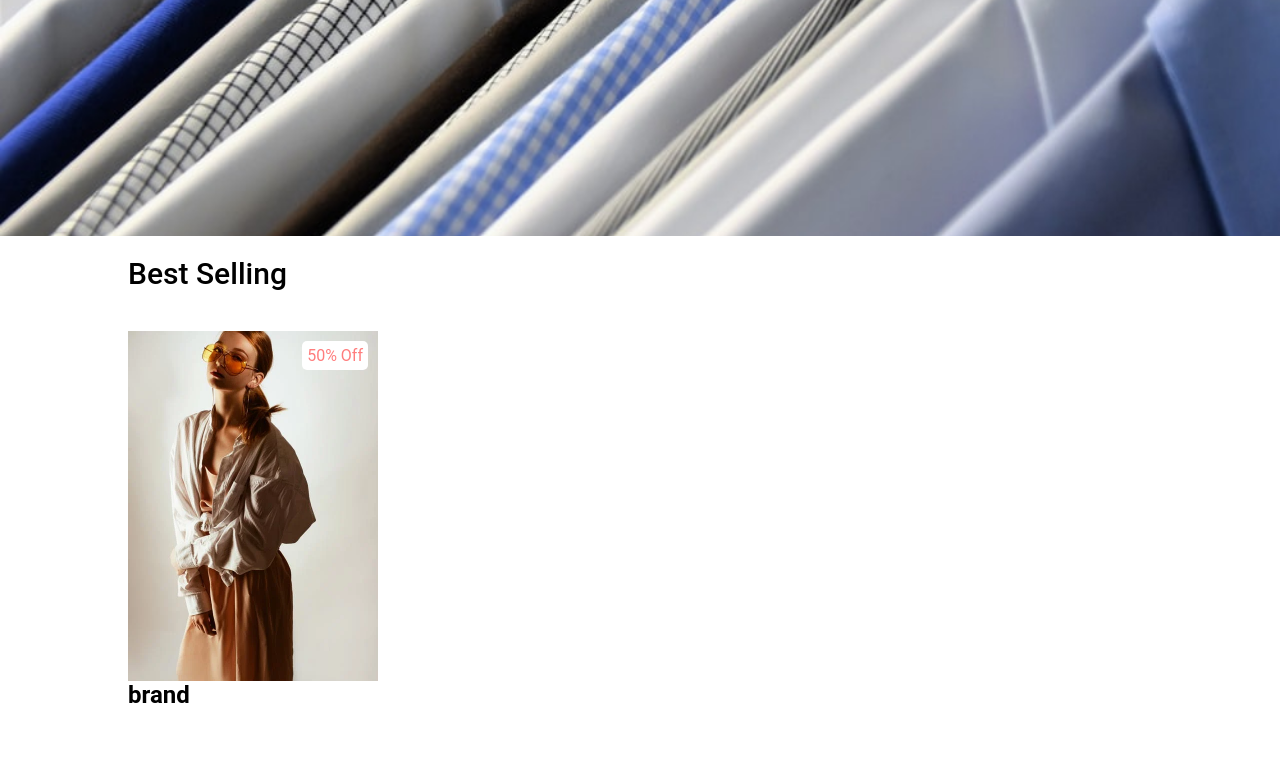
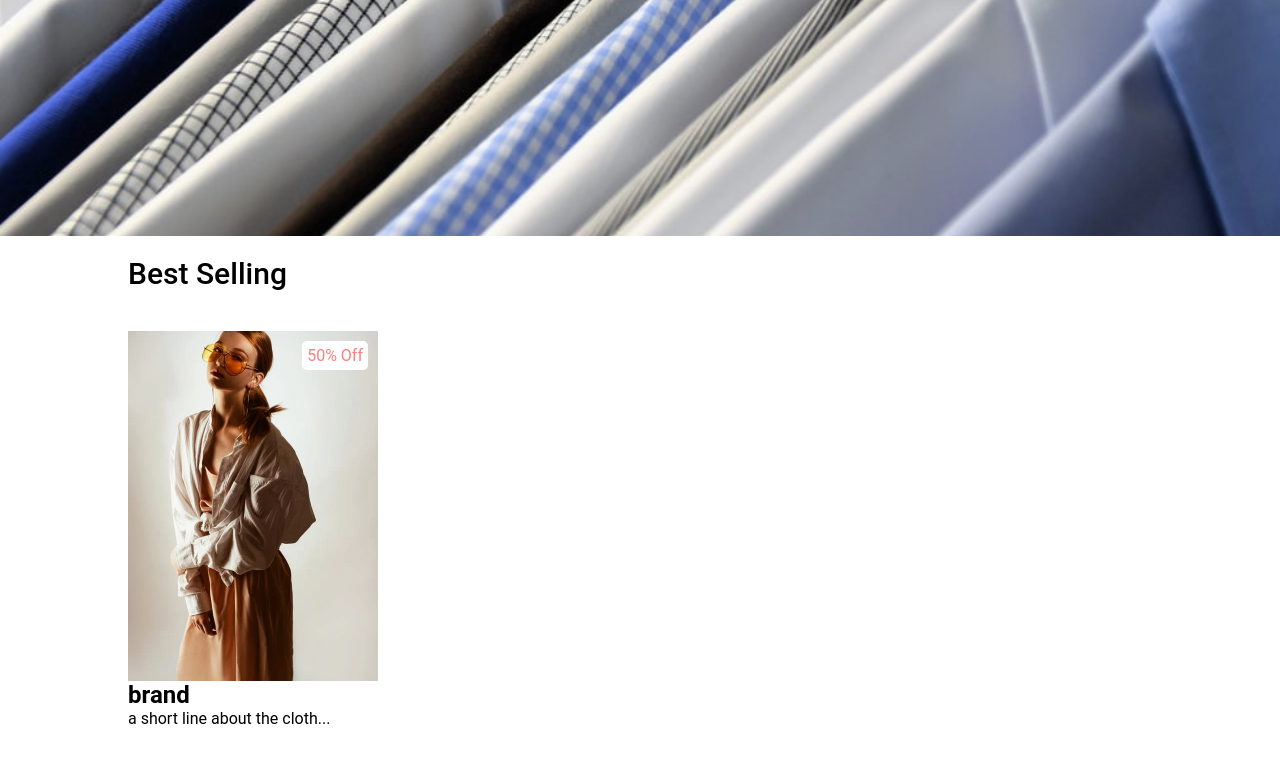
Before and after one commit to emmanuelodum/clothing-website, a plain HTML site: page index.html in a window 1280 px wide. Shown: the part 564-1327 px from the top of the page. Drawn offline with nearby package versions, Linux system fonts and the light colour scheme.

Commit message:
Product description

```diff
--- a/index.html
+++ b/index.html
@@ -37,6 +37,7 @@
           </div>
           <div class="product-info">
             <h2 class="product-brand">brand</h2>
+            <p class="product-short-des">a short line about the cloth...</p>
           </div>
         </div>
       </div>
```
